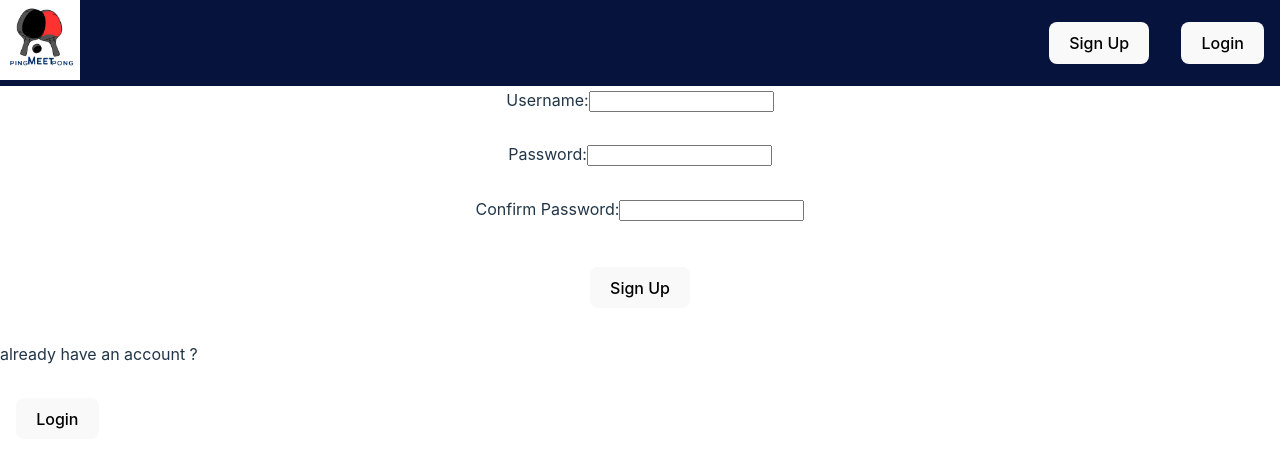
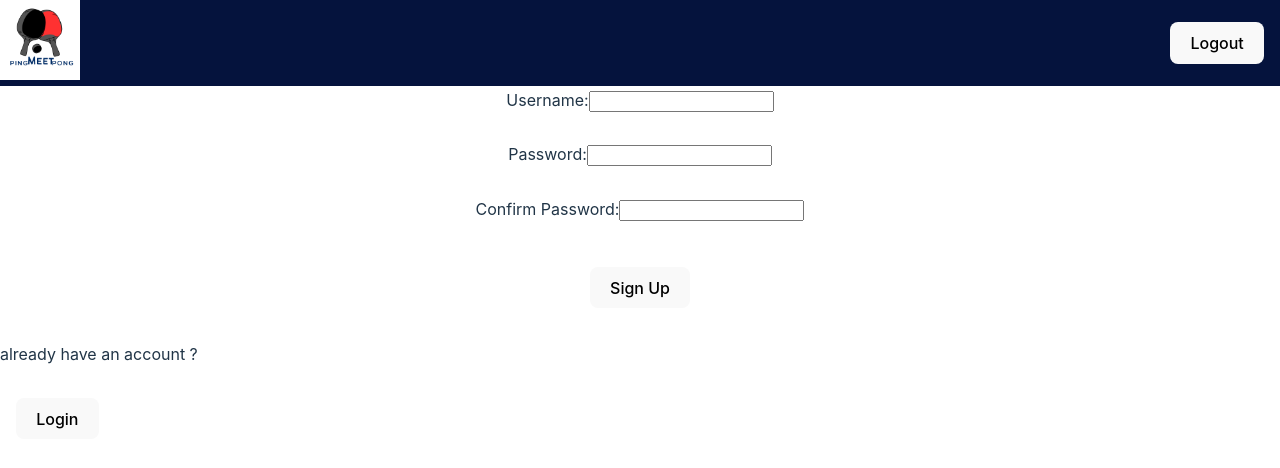
Before and after one commit to Njoura7/pingMeetpong_old, a React (Vite) app in the folder client/: page /signup in a window 1280 px wide. Shown: the top 468 px of the page. Built offline with nearby package versions, Linux system fonts and the light colour scheme; sample sign-in values are in the browser's storage.

Commit message:
add logout feature

```diff
--- a/client/src/components/Header.jsx
+++ b/client/src/components/Header.jsx
@@ -1,7 +1,11 @@
 import { Link } from "react-router-dom"
 import { logo } from "../assets"
 
+import React, { useContext } from "react"
+import { AuthContext } from "../contexts/AuthContext"
+
 function Header() {
+  const { isAuthenticated, handleLogout } = useContext(AuthContext)
   return (
     <header>
       <Link to='/'>
@@ -12,12 +16,18 @@ function Header() {
         />
       </Link>
       <div>
+        {isAuthenticated ? (
+          <button onClick={handleLogout}>Logout</button>
+        ) : (
+          <>
             <Link to='/signup'>
               <button>Sign Up</button>
             </Link>
             <Link to='/login'>
               <button>Login</button>
             </Link>
+          </>
+        )}
       </div>
     </header>
   )
--- a/client/src/pages/SignUp.jsx
+++ b/client/src/pages/SignUp.jsx
@@ -10,7 +10,7 @@ const SignUp = () => {
 
   const navigate = useNavigate()
   const handleSuccessfulSignup = () => {
-    // Clear the authentication token from localStorage
+    // Clear the authentication token from localStorage so that user log in
     localStorage.removeItem("authToken")
     // Redirect to the login page
     navigate("/login")
```
Lines whose indentation alone changed are shown as unchanged.
